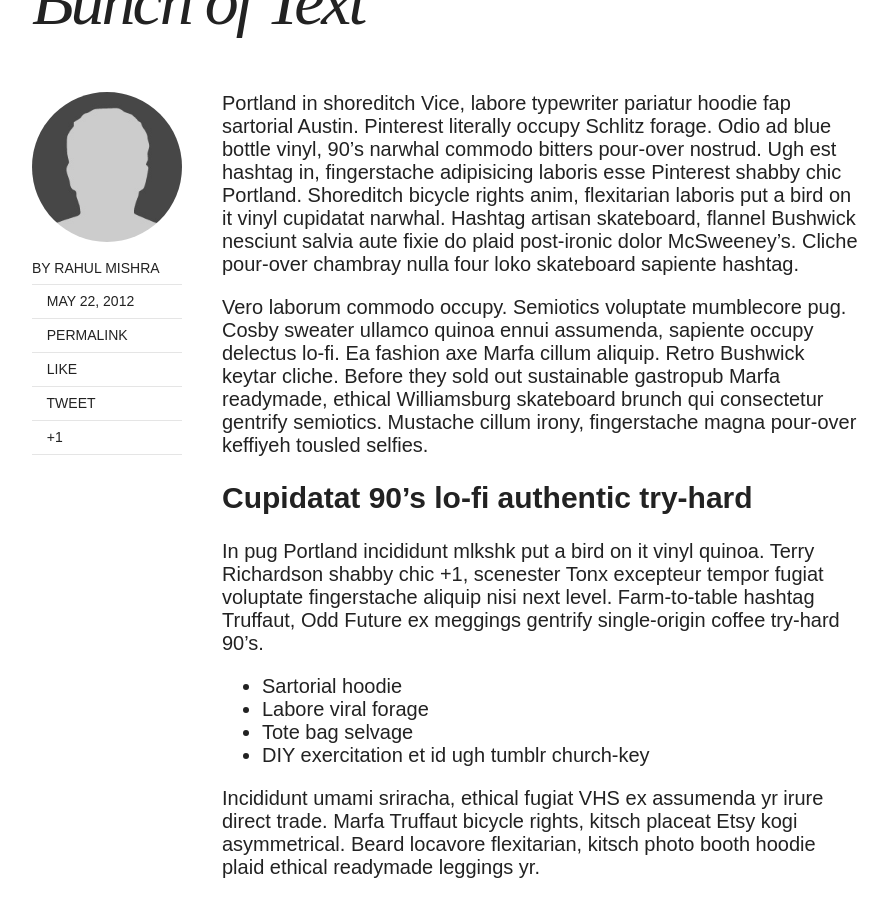
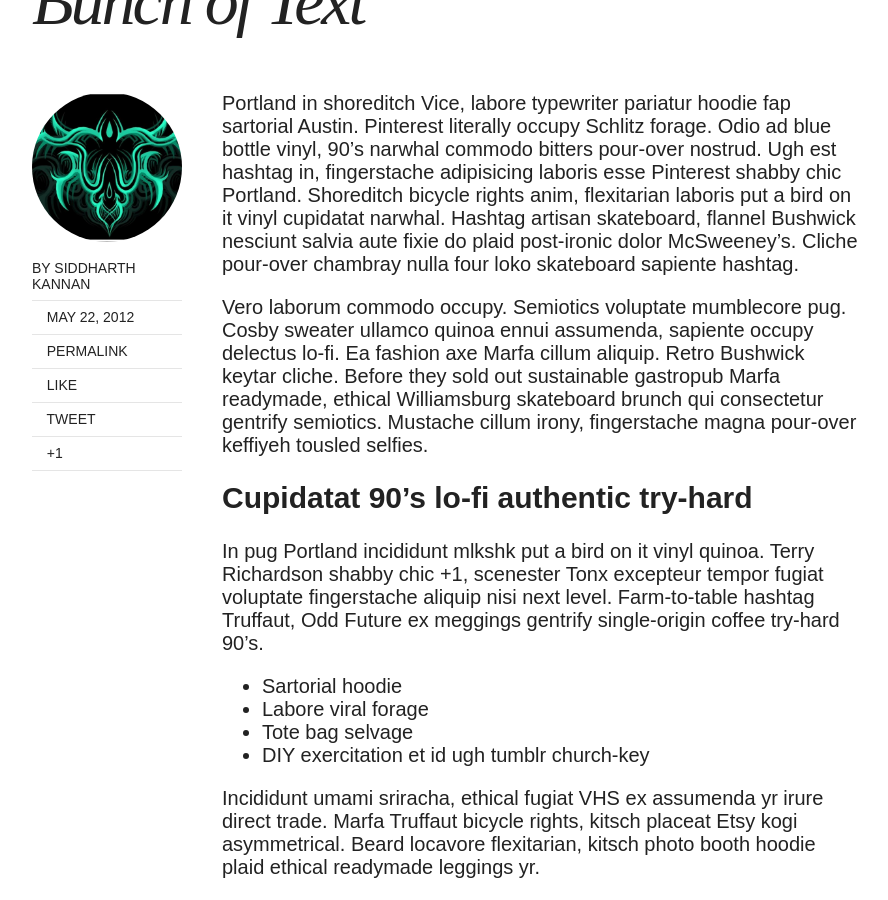
Before and after one commit to icyflame/sandbox, a Jekyll site: the page built from _posts/2012-05-22-readability-post.md, in a window 1280 px wide and 900 px high, scrolled down 868 px. Shown: the whole window, without its empty margins (128-1016 px from the left). Built offline with Jekyll 4.4.1, drawn with Linux system fonts in a browser that asks for light colours; nearby versions of some CDN libraries; comment, search, counter and statistics services are not loaded.

```diff
--- a/_posts/2012-05-22-readability-post.md
+++ b/_posts/2012-05-22-readability-post.md
@@ -8,8 +8,6 @@ image:
   feature: so-simple-sample-image-2.jpg
   credit: Michael Rose
   creditlink: http://mademistakes.com
-author:
- name: Rahul Mishra
 comments: true
 share: true
 ---
```
Also changed, not shown: _posts/2013-08-16-code-highlighting-post.md (+2 -0 lines).
